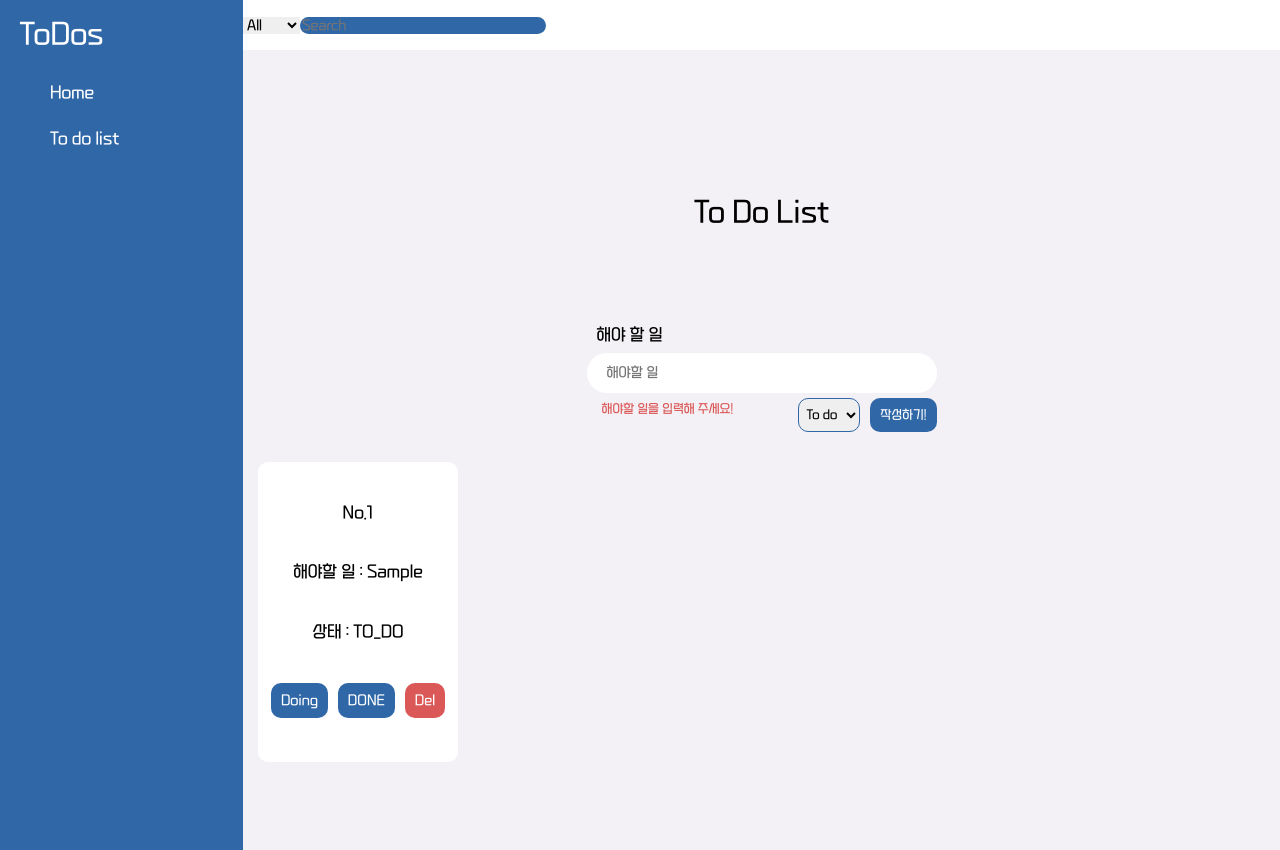
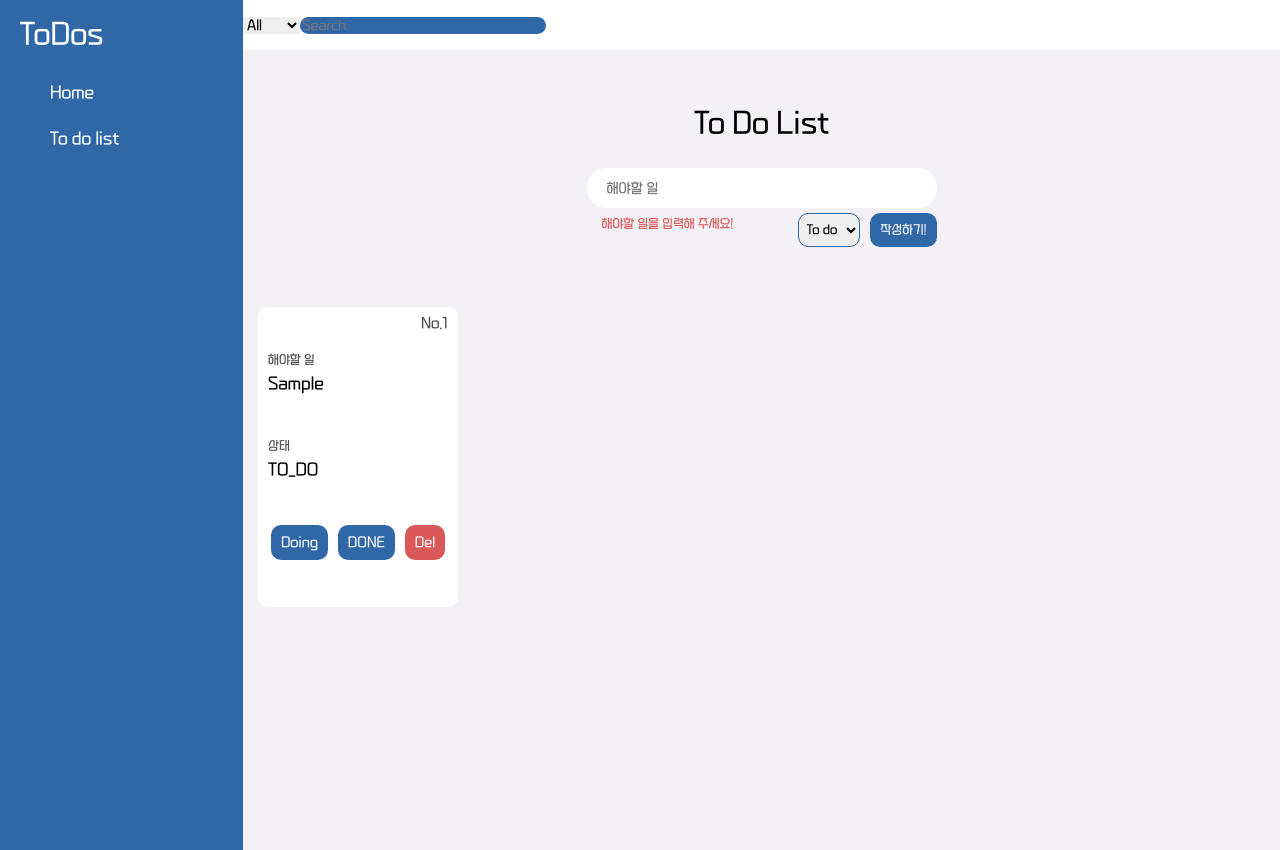
Before and after one commit to chspower1/ToDoList-react, a React (Create React App) app: page /todolist in a window 1280 px wide. Both pictures are taken after typing "Sample" into the empty fields and a click on the button "작성하기!". Built offline with nearby package versions, Linux system fonts and the light colour scheme.

Commit message:
ToDoCard CSS 적용 완료

```diff
--- a/src/components/toDoList/CreateToDo.tsx
+++ b/src/components/toDoList/CreateToDo.tsx
@@ -91,7 +91,7 @@ export default function CreateToDo() {
 
     return (
         <Form onSubmit={handleSubmit(onvalid)}>
-            <Label htmlFor="toDo">해야 할 일</Label>
+            {/* <Label htmlFor="toDo">해야 할 일</Label> */}
             <ToDoInput
                 {...register("toDo", {
                     required: "해야할 일을 입력해 주세요!",
--- a/src/components/toDoList/ToDo.tsx
+++ b/src/components/toDoList/ToDoCard.tsx
@@ -3,8 +3,9 @@ import { useRecoilState } from "recoil";
 import styled from "styled-components";
 import { useEffect } from "react";
 
-const ToDoCard = styled.ul`
+const ToDoCardContainer = styled.ul`
     display: flex;
+    position: relative;
     flex-direction: column;
     justify-content: space-evenly;
     align-items: center;
@@ -13,7 +14,28 @@ const ToDoCard = styled.ul`
     border-radius: 10px;
     margin: 0px 15px;
     background-color: white;
-
+`;
+const Number = styled.p`
+    position: absolute;
+    top: 10px;
+    right: 10px;
+    font-size: 14px;
+    color: #4e4e4e;
+`;
+const Box = styled.div`
+    display: flex;
+    flex-direction: column;
+    padding: 0px 10px;
+    width: 100%;
+    align-items: flex-start;
+`;
+const Title = styled.h1`
+    font-size: 12px;
+    margin-bottom: 10px;
+    color: #4e4e4e;
+`;
+const Contents = styled.p`
+    font-size: 16px;
 `;
 const Category = styled.div``;
 
@@ -26,7 +48,7 @@ const DeleteBtn = styled(CategoryBtn)`
         background-color: #a33434;
     }
 `;
-export default function ToDo({ id, text, category, index }: IToDo) {
+export default function ToDoCard({ id, text, category, index }: IToDo) {
     const [toDos, setToDos] = useRecoilState(toDoState);
     const onClick = (newCategory: IToDo["category"]) => {
         setToDos((oldToDos) => {
@@ -49,22 +71,28 @@ export default function ToDo({ id, text, category, index }: IToDo) {
         localStorage.setItem("localToDos", JSON.stringify(toDos));
     }, [toDos]);
     return (
-        <ToDoCard>
-            <li>No.{index! + 1}</li>
-            <li>해야할 일 : {text}</li>
-            <li>상태 : {category}</li>
+        <ToDoCardContainer>
+            <Number>No.{index! + 1}</Number>
+            <Box>
+                <Title>해야할 일</Title>
+                <Contents>{text}</Contents>
+            </Box>
+            <Box>
+                <Title>상태</Title>
+                <Contents>{category}</Contents>
+            </Box>
             <Category>
+                {category !== Categories.TO_DO && (
+                    <CategoryBtn onClick={() => onClick(Categories.TO_DO)}>To do</CategoryBtn>
+                )}
                 {category !== Categories.DOING && (
                     <CategoryBtn onClick={() => onClick(Categories.DOING)}>Doing</CategoryBtn>
-                )}
-                {category !== Categories.TO_DO && (
-                    <CategoryBtn onClick={() => onClick(Categories.TO_DO)}>To do</CategoryBtn>
                 )}
                 {category !== Categories.DONE && (
                     <CategoryBtn onClick={() => onClick(Categories.DONE)}>DONE</CategoryBtn>
                 )}
                 <DeleteBtn onClick={onClickDel}>Del</DeleteBtn>
             </Category>
-        </ToDoCard>
+        </ToDoCardContainer>
     );
 }
--- a/src/components/toDoList/ToDoList.tsx
+++ b/src/components/toDoList/ToDoList.tsx
@@ -1,5 +1,5 @@
 import CreateToDo from "./CreateToDo";
-import ToDo from "./ToDo";
+import ToDoCard from "./ToDoCard";
 import { toDosSelector, categoryState, Categories } from "../atoms";
 import { useRecoilState, useRecoilValue } from "recoil";
 import NavBar from "../NavBar";
@@ -11,18 +11,18 @@ export const Container = styled.section`
     width: 100%;
     min-height: 100vh;
     height: auto;
-    justify-content: center;
     align-items: center;
 `;
 const ToDos = styled.div`
     display: grid;
     grid-template-columns: repeat(5, 1fr);
     grid-gap: 50px;
+    margin-top: 30px;
     transition: all 0.4s ease;
 `;
 const Title = styled.h1`
     font-size: 28px;
-    margin: 60px 0px;
+    margin-top: 60px;
 `;
 
 export default function ToDoList() {
@@ -37,7 +37,7 @@ export default function ToDoList() {
                     ?.slice(0)
                     .reverse()
                     .map((toDo, index) => (
-                        <ToDo key={toDo.id} index={index} {...toDo} />
+                        <ToDoCard key={toDo.id} index={index} {...toDo} />
                     ))}
             </ToDos>
         </Container>
```
